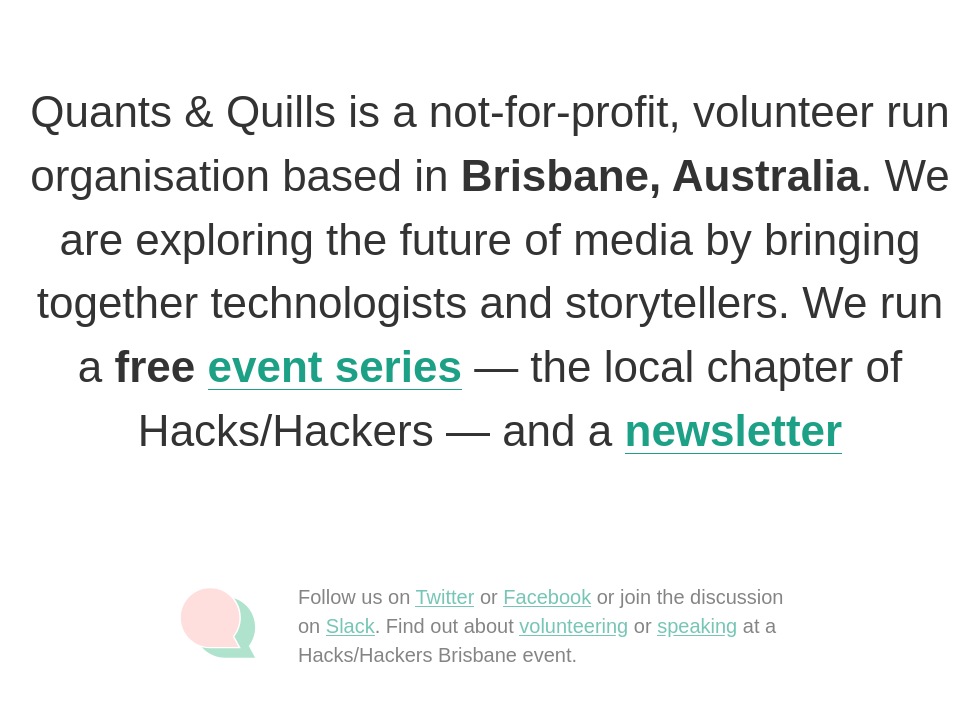
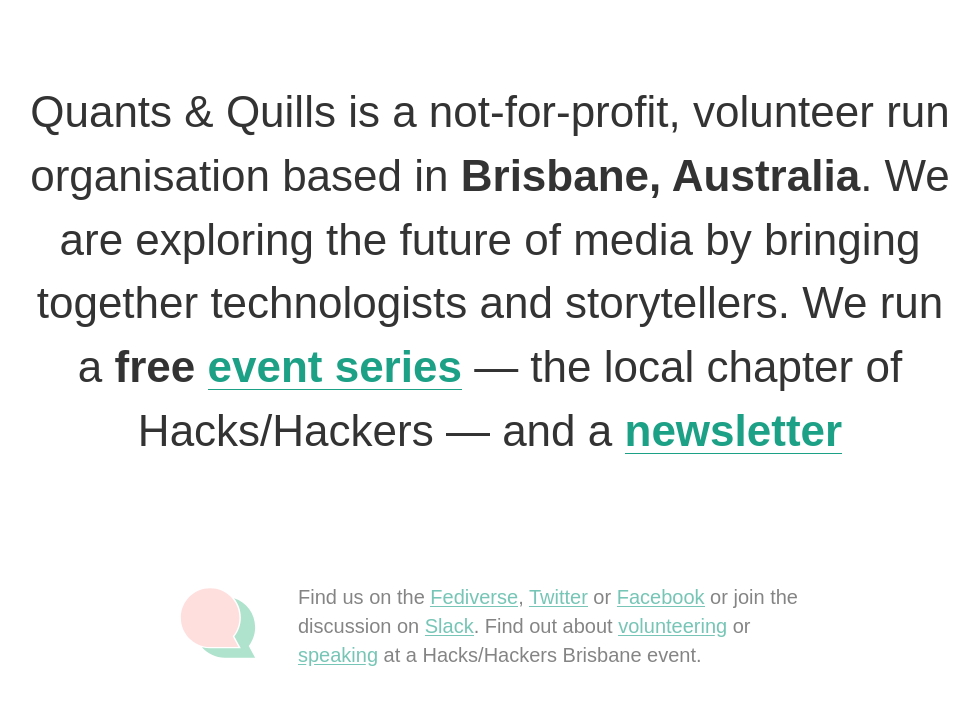
Before and after one commit to quantsquills/quantsquills.com, a SvelteKit app: page / in a window 1280 px wide. Shown: the top 704 px of the page, without its empty margins (150-1129 px from the left). Built offline with nearby package versions, Linux system fonts and the light colour scheme; a web font is replaced by a local one.

Commit message:
Add link to Fediverse acc

```diff
--- a/src/routes/+page.svelte
+++ b/src/routes/+page.svelte
@@ -28,10 +28,13 @@
 			alt="Quants & Quills logo"
 			class="logo" />
 		<p>
-			Follow us on <a href="https://twitter.com/HacksHackersBNE">Twitter</a
-			>{' '}
-			or <a href="https://www.facebook.com/HacksHackersBNE">Facebook</a> or join
-			the discussion on{' '}
+			Find us on the <a rel="me" href="https://bne.social/@hackshackers"
+				>Fediverse</a
+			>,
+			<a rel="me" href="https://twitter.com/HacksHackersBNE">Twitter</a>{' '}
+			or
+			<a rel="me" href="https://www.facebook.com/HacksHackersBNE">Facebook</a>
+			or join the discussion on{' '}
 			<a href="https://storieswithdata.community">Slack</a>. Find out about{' '}
 			<a href="/volunteer">volunteering</a> or{' '}
 			<a href="/pitch-a-talk">speaking</a> at a Hacks/Hackers Brisbane event.
```
